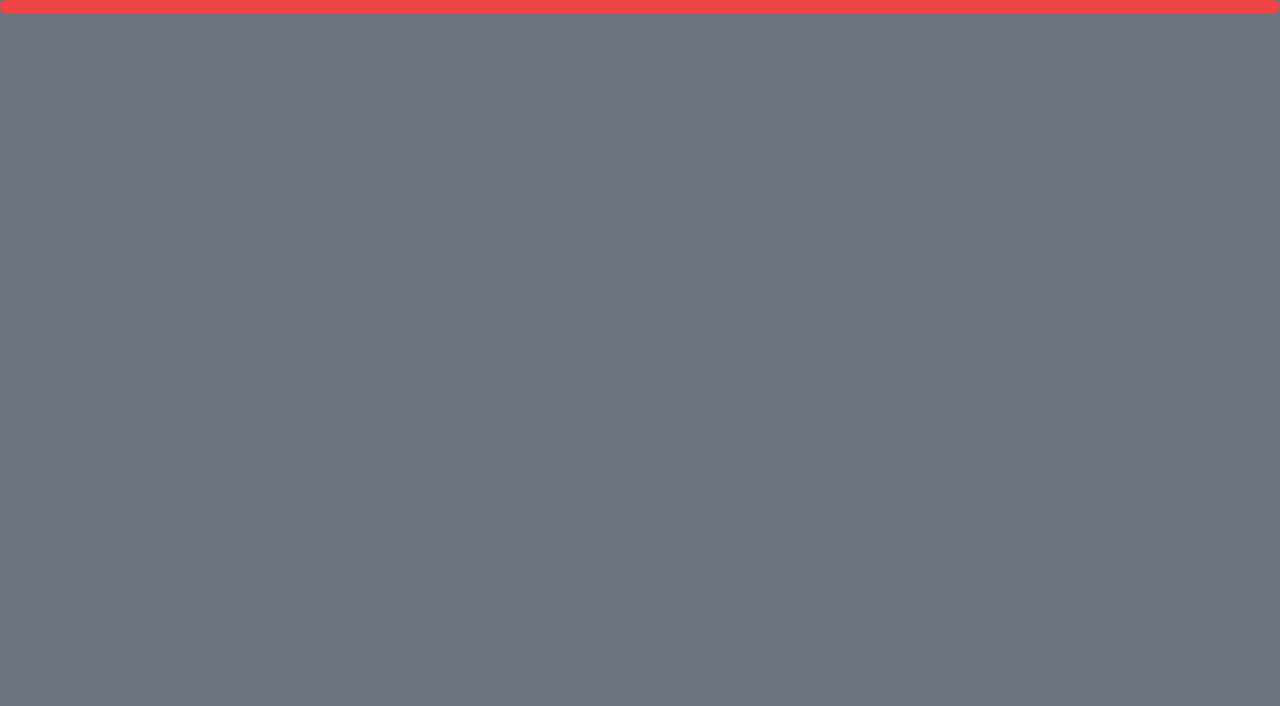
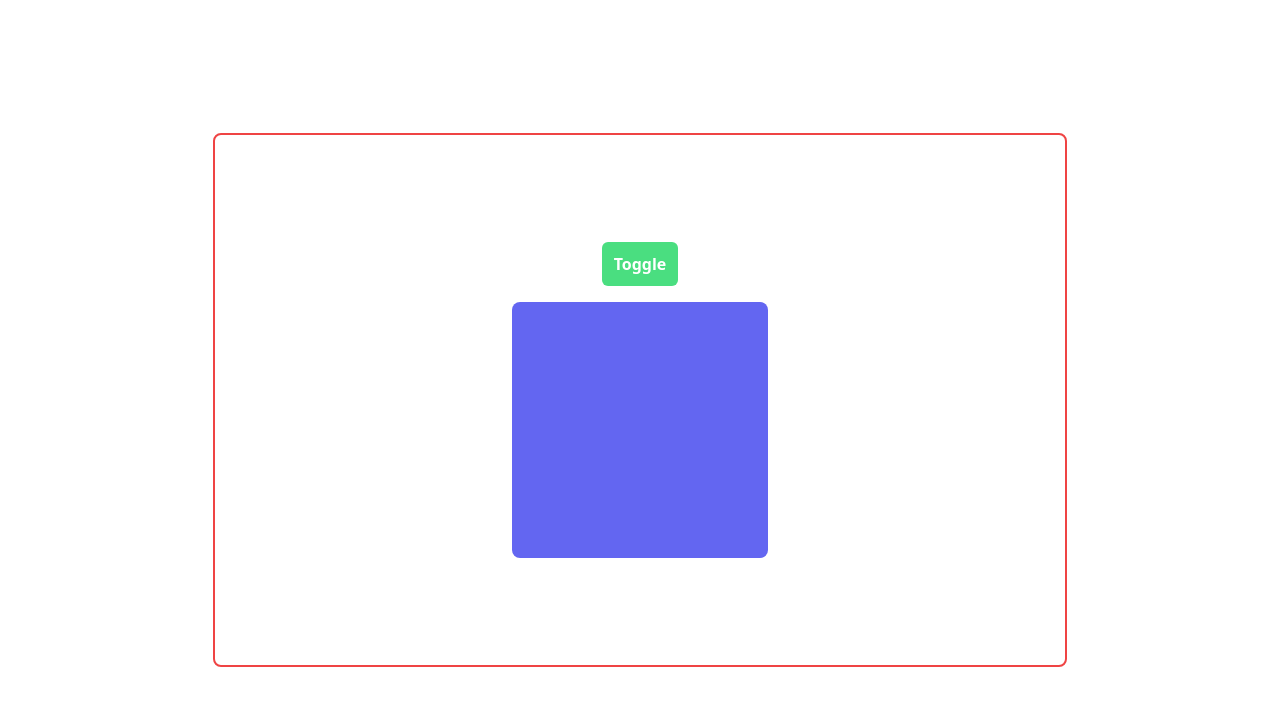
Before and after one commit to mahmud035/Level-2-Frontend-Track-All-Modules, a React (Vite) app in the folder 7. Introduction To Framer Motion/framer-motion-introduction/: page / in a window 1280 px wide. Shown: the top 706 px of the page. Built offline with nearby package versions, Linux system fonts and the light colour scheme.

Commit message:
7-13 Animation On Exit Using AnimatePresence

```diff
--- a/7. Introduction To Framer Motion/framer-motion-introduction/src/App.tsx
+++ b/7. Introduction To Framer Motion/framer-motion-introduction/src/App.tsx
@@ -9,7 +9,8 @@
 // import Lesson9 from './pages/Lesson9';
 // import Lesson10 from './pages/Lesson10';
 // import Lesson11 from './pages/Lesson11';
-import Lesson12 from './pages/Lesson12';
+// import Lesson12 from './pages/Lesson12';
+import Lesson13 from './pages/Lesson13';
 
 const App = () => {
   return (
@@ -25,7 +26,8 @@ const App = () => {
       {/* <Lesson9 /> */}
       {/* <Lesson10 /> */}
       {/* <Lesson11 /> */}
-      <Lesson12 />
+      {/* <Lesson12 /> */}
+      <Lesson13 />
     </div>
   );
 };
--- /dev/null
+++ b/7. Introduction To Framer Motion/framer-motion-introduction/src/pages/Lesson13.tsx
@@ -0,0 +1,53 @@
+import { AnimatePresence, motion } from 'framer-motion';
+import { useState } from 'react';
+
+const Lesson13 = () => {
+  const [isVisible, setIsVisible] = useState(true);
+
+  const box = {
+    hidden: {
+      opacity: 0,
+      scale: 0.7,
+    },
+    visible: {
+      opacity: 1,
+      scale: 1,
+      transition: {
+        duration: 1.2,
+      },
+    },
+    exit: {
+      opacity: 0,
+      y: 200,
+      transition: {
+        duration: 0.5,
+      },
+    },
+  };
+
+  return (
+    <div className="flex flex-col items-center justify-center gap-4 p-4 border-2 border-red-500 rounded-lg size-4/6 ">
+      <AnimatePresence>
+        <motion.button
+          onClick={() => setIsVisible((prev) => !prev)}
+          className="bg-green-400 px-3 py-2.5 rounded-md text-white font-semibold"
+          layout
+        >
+          Toggle
+        </motion.button>
+
+        {isVisible && (
+          <motion.div
+            className="flex flex-wrap gap-4 bg-indigo-500 rounded-lg size-64"
+            variants={box}
+            initial="hidden"
+            animate="visible"
+            exit="exit"
+          ></motion.div>
+        )}
+      </AnimatePresence>
+    </div>
+  );
+};
+
+export default Lesson13;
```
